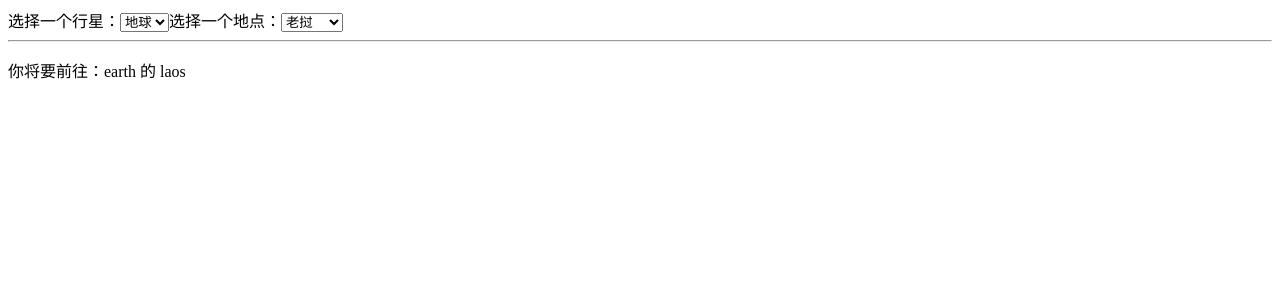
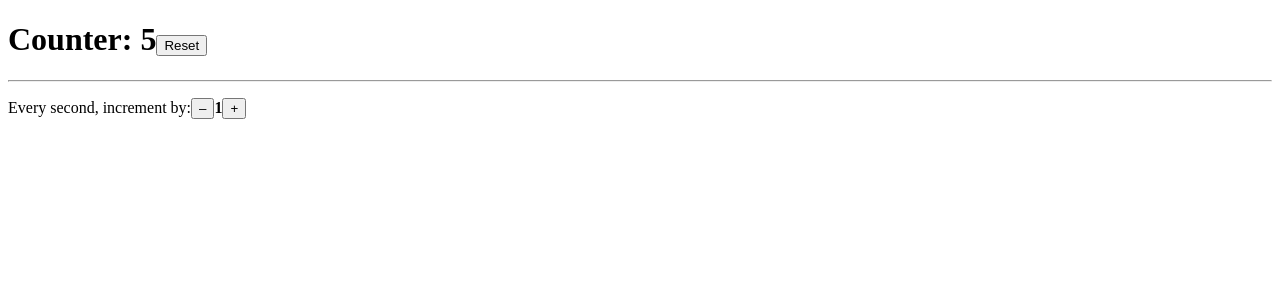
Before and after one commit to m2maomao/react-hooks-demo, a React (Vite) app: page / in a window 1280 px wide. Shown: the top 300 px of the page. Built offline with nearby package versions, Linux system fonts and the light colour scheme.

Commit message:
fix: 修复一个冻结的计数器

```diff
--- /dev/null
+++ b/src/SplitEffect/Counter/App.tsx
@@ -0,0 +1,44 @@
+import { useState, useEffect, useRef, useCallback } from "react";
+
+const Counter = () => {
+  // 初始化计数
+  const [count, setCount] = useState(0);
+  // 初始化步长
+  const [increment, setIncrement] = useState(1);
+  // 保存步长的 ref
+  const incrementRef = useRef(increment);
+
+  // 更新ref的值
+  useEffect(() => {
+    incrementRef.current = increment;
+  }, [increment]);
+
+  // 使用 useCallback缓存稳定的回调函数
+  const onTick = useCallback(() => {
+    setCount(c => c + incrementRef.current); // 通过 ref 读取最新值
+  }, []); // 依赖为空，函数不会重建
+
+  // 初始化定时器（仅一次）
+  useEffect(() => {
+    const id = setInterval(onTick, 1000);
+    return () => clearInterval(id);
+  }, [onTick]); // 依赖onTick（实际是稳定的）
+
+  return (
+     <>
+      <h1>
+        Counter: {count}
+        <button onClick={() => setCount(0)}>Reset</button>
+      </h1>
+      <hr />
+      <p>
+        Every second, increment by:
+        <button disabled={increment === 0} onClick={() => setIncrement(i => i - 1)}>–</button>
+        <b>{increment}</b>
+        <button onClick={() => setIncrement(i => i + 1)}>+</button>
+      </p>
+    </>
+  )
+}
+
+export default Counter;
--- a/src/main.tsx
+++ b/src/main.tsx
@@ -1,6 +1,6 @@
 import { StrictMode } from 'react'
 import { createRoot } from 'react-dom/client'
-import App from './ReactiveEffect/PlanetListHook/App';
+import App from './SplitEffect/Counter/App';
 
 createRoot(document.getElementById('root')!).render(
   <StrictMode>
```
